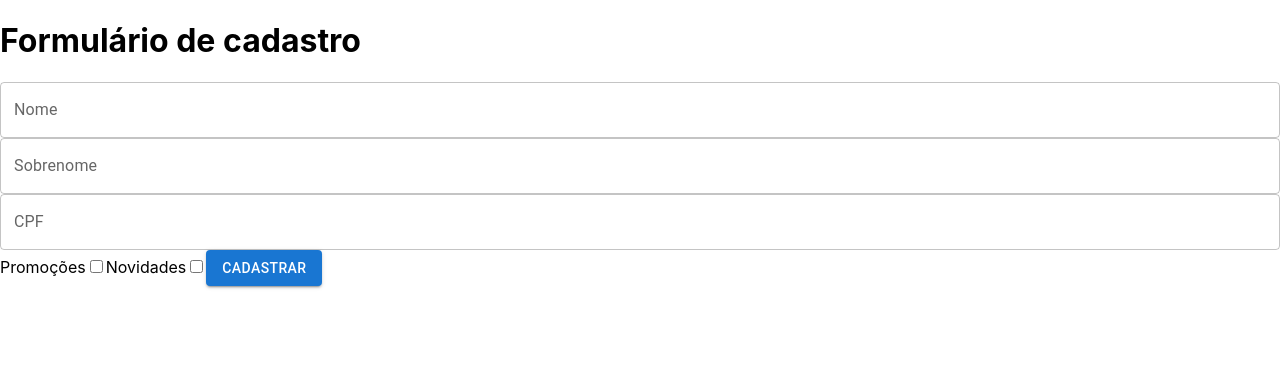
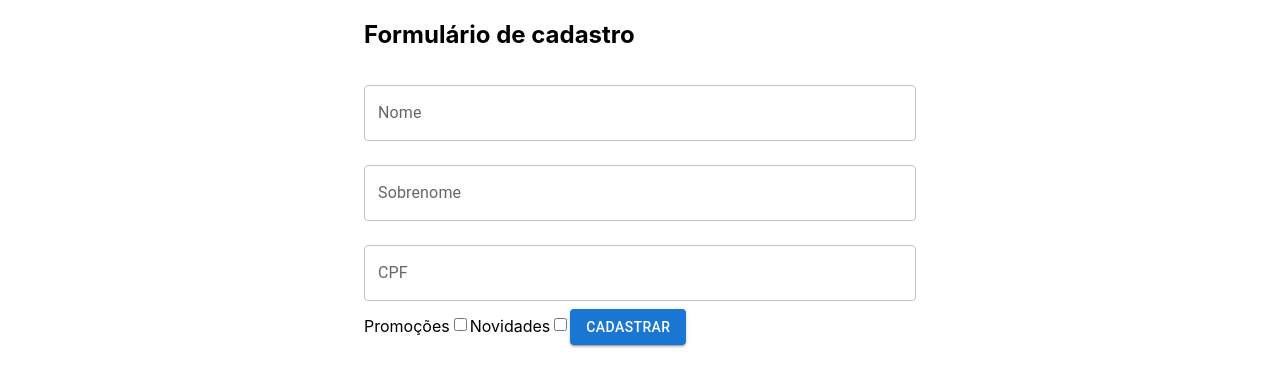
Before and after one commit to hbauhvagner/react-functions, a React (Create React App) app: page / in a window 1280 px wide. Shown: the top 386 px of the page. Built offline with nearby package versions, Linux system fonts and the light colour scheme.

Commit message:
Layout e containers

```diff
--- a/src/App.js
+++ b/src/App.js
@@ -1,13 +1,14 @@
+import { Container } from '@mui/material';
 import './App.css';
 import FormularioCadastro from './components/FormularioCadastro/FormularioCadastro';
 
 function App() {
   return (
-    <>
+    <Container component="article" maxWidth="sm">
       <h1>Formulário de cadastro</h1>
 
       <FormularioCadastro />
-    </>
+    </Container>
   );
 }
 
--- a/src/components/FormularioCadastro/FormularioCadastro.jsx
+++ b/src/components/FormularioCadastro/FormularioCadastro.jsx
@@ -3,11 +3,11 @@
 export default function FormularioCadastro() {
     return (
         <form>
-            <TextField id="nome" label="Nome" fullWidth />
+            <TextField id="nome" label="Nome" margin="normal" fullWidth />
 
-            <TextField id="sobrenome" label="Sobrenome" fullWidth />
+            <TextField id="sobrenome" label="Sobrenome" margin="normal" fullWidth />
 
-            <TextField id="cpf" label="CPF" fullWidth />
+            <TextField id="cpf" label="CPF" margin="normal" fullWidth />
 
             <label>Promoções</label>
             <input type="checkbox" />
```
